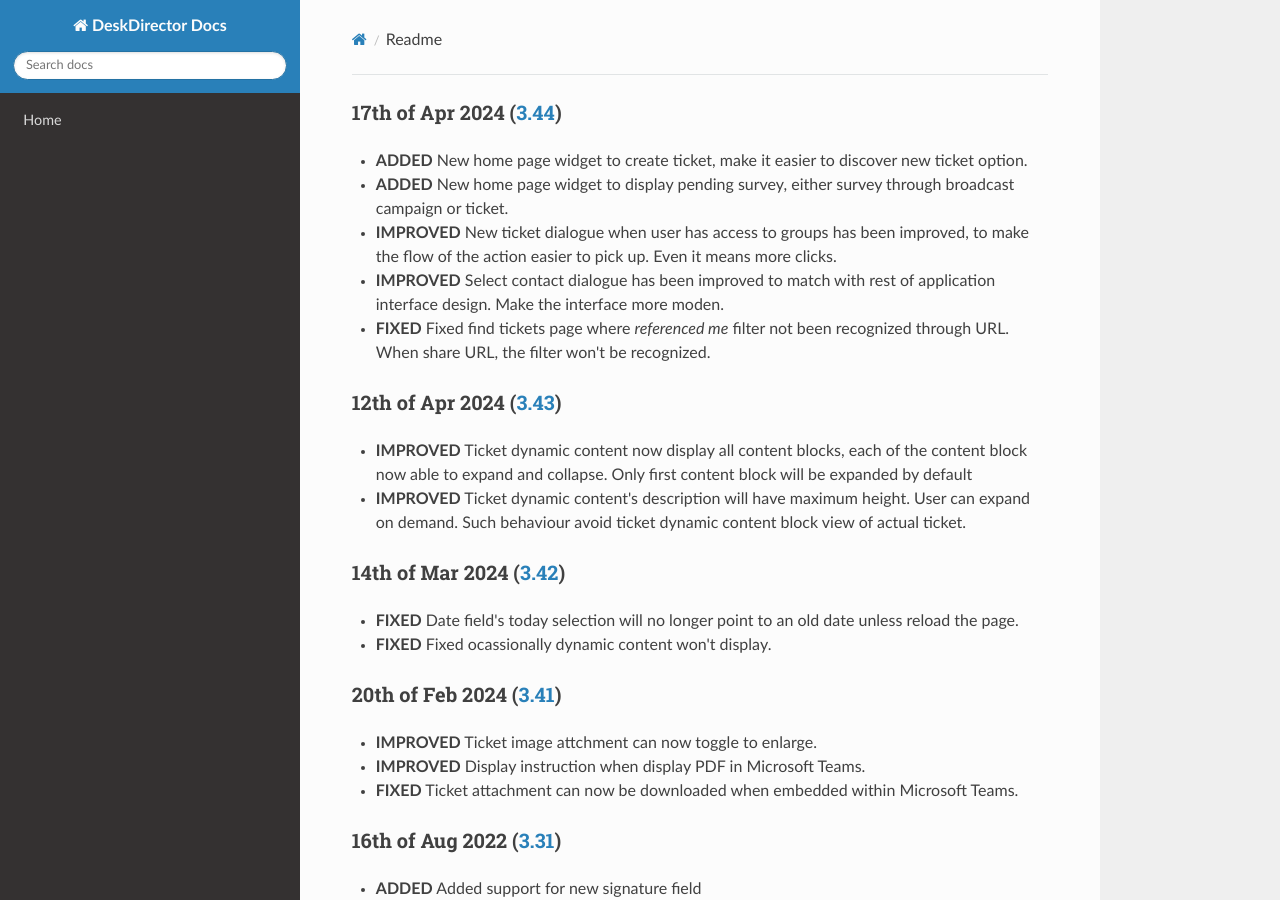
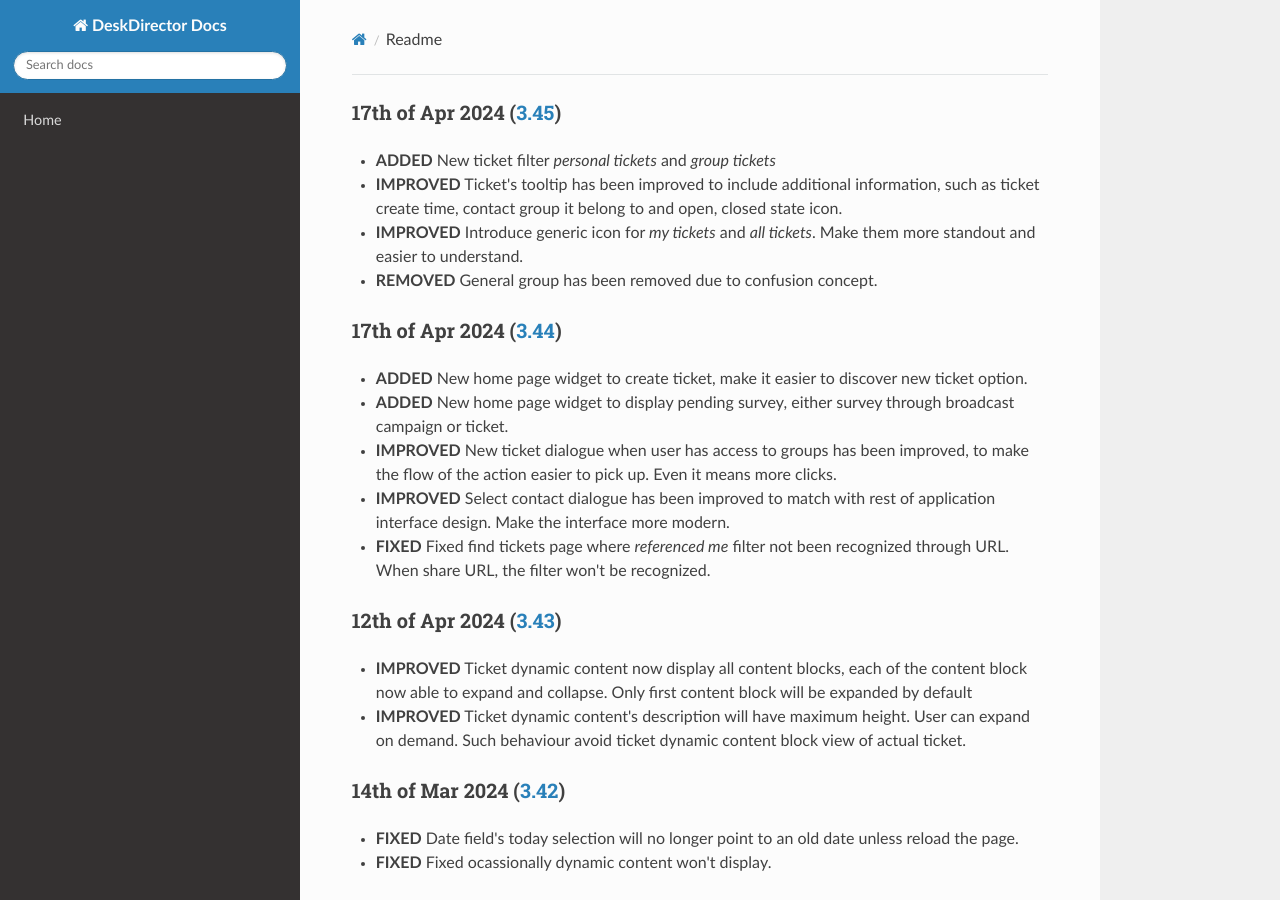
Before and after one commit to DeskDirector/docs, an MkDocs documentation site: the page built from docs/_release/portal/readme.md, in a window 1280 px wide and 900 px high. Built offline with MkDocs 1.6.1, drawn with Linux system fonts in a browser that asks for light colours; nearby versions of some CDN libraries; old or Windows-style settings are respelled for this version of MkDocs.

Commit message:
add client portal release for PSA

```diff
--- a/docs/_release/portal/readme.md
+++ b/docs/_release/portal/readme.md
@@ -1,8 +1,14 @@
+### 17th of Apr 2024 ([3.45](v3.45))
+- **ADDED** New ticket filter _personal tickets_ and _group tickets_
+- **IMPROVED** Ticket's tooltip has been improved to include additional information, such as ticket create time, contact group it belong to and open, closed state icon.
+- **IMPROVED** Introduce generic icon for _my tickets_ and _all tickets_. Make them more standout and easier to understand.
+- **REMOVED** General group has been removed due to confusion concept.
+
 ### 17th of Apr 2024 ([3.44](v3.44))
 - **ADDED** New home page widget to create ticket, make it easier to discover new ticket option.
 - **ADDED** New home page widget to display pending survey, either survey through broadcast campaign or ticket.
 - **IMPROVED** New ticket dialogue when user has access to groups has been improved, to make the flow of the action easier to pick up. Even it means more clicks.
-- **IMPROVED** Select contact dialogue has been improved to match with rest of application interface design. Make the interface more moden.
+- **IMPROVED** Select contact dialogue has been improved to match with rest of application interface design. Make the interface more modern.
 - **FIXED** Fixed find tickets page where *referenced me* filter not been recognized through URL. When share URL, the filter won't be recognized.
 
 ### 12th of Apr 2024 ([3.43](v3.43))
```
Also changed, not shown: docs/_contents/admin/home/release.md (+1 -1 lines), docs/_release/portal/v3.44.md (+1 -1 lines), docs/_release/portal/v3.45.md (added, +13 -0 lines).
